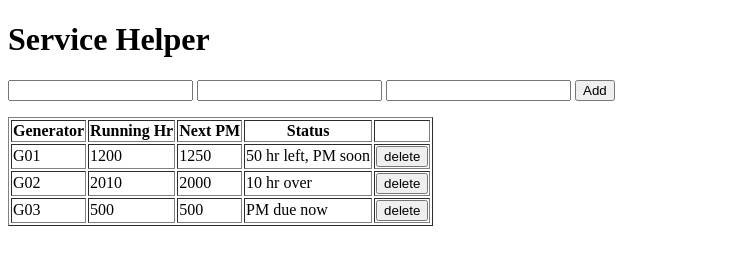
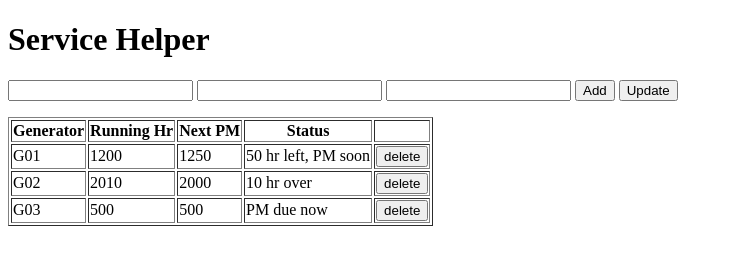
Before and after one commit to mahfujalam-dev/service-helper, a plain HTML site: page index.html in a window 1280 px wide. Shown: the whole page, without its empty margins (0-733 px from the left). Drawn offline with Linux system fonts and the light colour scheme.

Commit message:
Add Update button

```diff
--- a/index.html
+++ b/index.html
@@ -13,6 +13,7 @@
   <input id="runBox" type="number">
   <input id="nextBox" type="number">
   <button onclick="addGen()">Add</button>
+  <button onclick="updateGen()">Update</button>
   <p id="msg"></p>
   <table id="pmTable" border="1"></table>
   <script>
```
